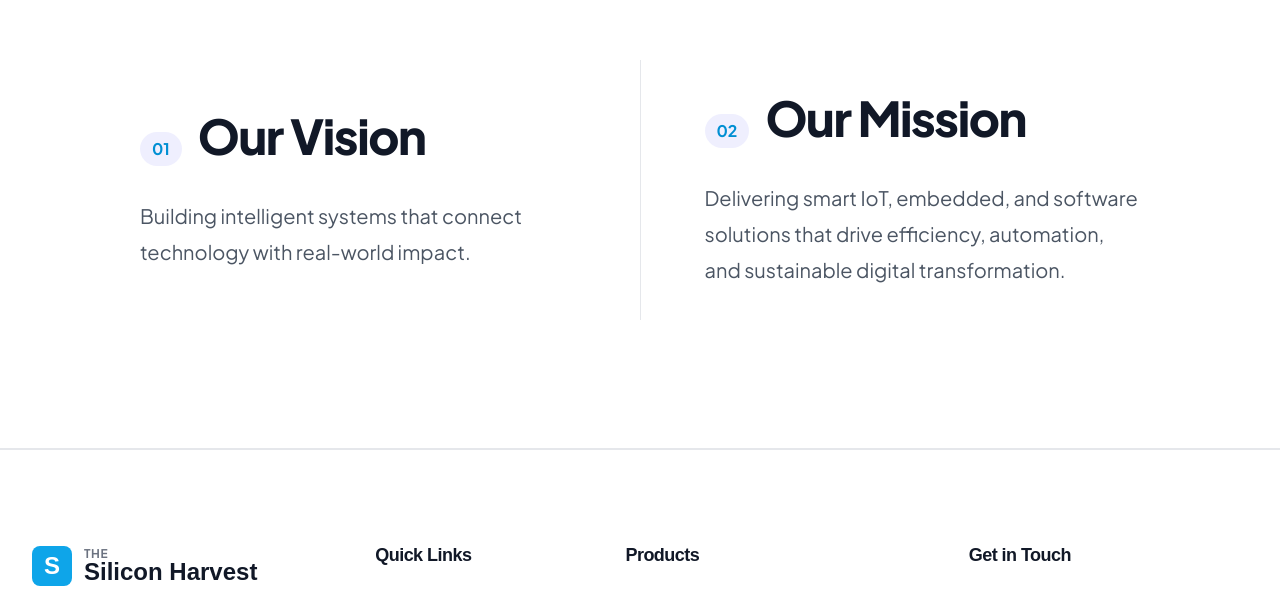
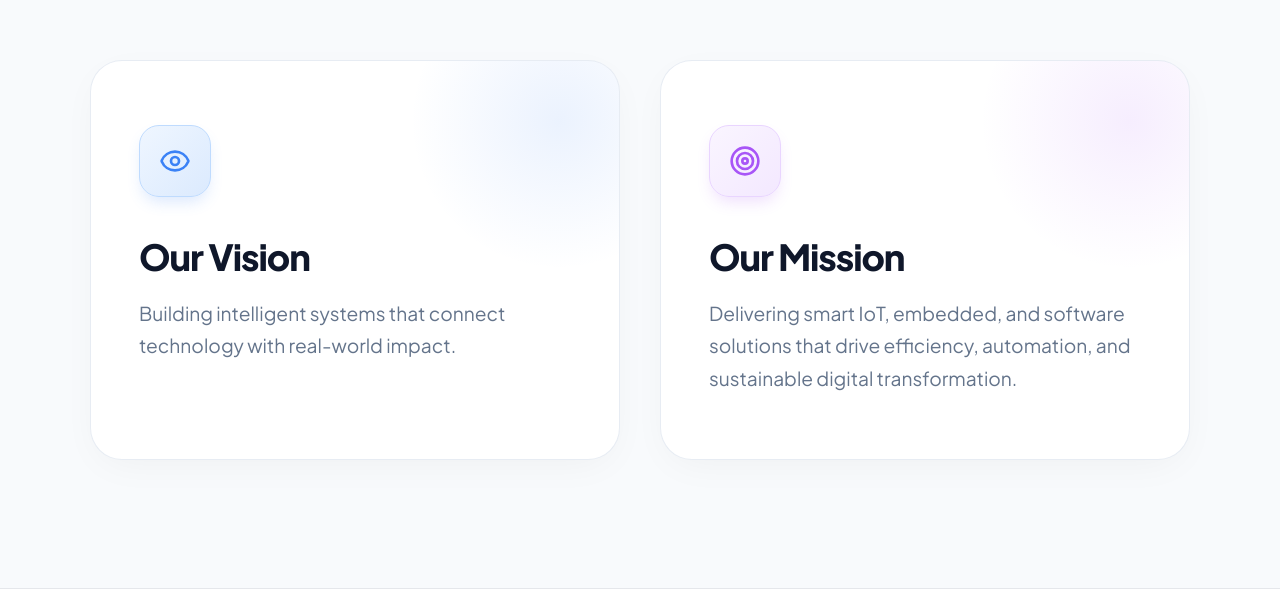
Before and after one commit to oscilink2-cyber/core-comp, a React (Vite) app: page /about in a window 1280 px wide. Shown: the part 1505-2100 px from the top of the page. Built offline with nearby package versions, Linux system fonts and the light colour scheme.

Commit message:
Redesign Vision and Mission to premium floating cards layout

```diff
--- a/src/components/VisionMission.css
+++ b/src/components/VisionMission.css
@@ -1,84 +1,131 @@
-.vm-section-light {
+.vm-premium-section {
   padding: 8rem 0;
-  background-color: #ffffff;
-  border-bottom: 1px solid var(--border-color);
+  background-color: #f8fafc;
+  position: relative;
+  overflow: hidden;
 }
 
-.vm-split-layout {
-  display: flex;
-  flex-direction: column;
-  gap: 4rem;
-  max-width: 1000px;
+.vm-premium-grid {
+  display: grid;
+  grid-template-columns: 1fr;
+  gap: 2.5rem;
+  max-width: 1100px;
   margin: 0 auto;
 }
 
 @media (min-width: 768px) {
-  .vm-split-layout {
-    flex-direction: row;
-    align-items: stretch;
-    gap: 0;
+  .vm-premium-grid {
+    grid-template-columns: repeat(2, 1fr);
   }
 }
 
-.vm-block {
-  flex: 1;
-  padding: 2rem;
+.vm-premium-card {
+  background: #ffffff;
+  border-radius: 2rem;
+  padding: 4rem 3rem;
+  position: relative;
+  overflow: hidden;
+  border: 1px solid rgba(226, 232, 240, 0.8);
+  box-shadow: 0 10px 40px -10px rgba(0, 0, 0, 0.05);
+  transition: transform 0.5s cubic-bezier(0.4, 0, 0.2, 1), box-shadow 0.5s cubic-bezier(0.4, 0, 0.2, 1);
   display: flex;
   flex-direction: column;
-  justify-content: center;
+  align-items: flex-start;
+  z-index: 1;
 }
 
-@media (min-width: 768px) {
-  .vision-block {
-    padding-right: 4rem;
-    padding-left: 0;
-  }
-  .mission-block {
-    padding-left: 4rem;
-    padding-right: 0;
-  }
+.vm-premium-card:hover {
+  transform: translateY(-8px);
+  box-shadow: 0 30px 60px -15px rgba(0, 0, 0, 0.1);
 }
 
-.vm-divider {
-  width: 100%;
-  height: 1px;
-  background-color: var(--border-color);
+.vm-card-bg-glow {
+  position: absolute;
+  top: 0;
+  right: 0;
+  width: 300px;
+  height: 300px;
+  background: radial-gradient(circle, rgba(59, 130, 246, 0.1) 0%, rgba(255,255,255,0) 70%);
+  transform: translate(30%, -30%);
+  border-radius: 50%;
+  z-index: -1;
+  transition: transform 0.7s ease;
 }
 
-@media (min-width: 768px) {
-  .vm-divider {
-    width: 1px;
-    height: auto;
-    background-color: var(--border-color);
-  }
+.vm-premium-card:hover .vm-card-bg-glow {
+  transform: translate(20%, -20%) scale(1.2);
 }
 
-.vm-block-header {
-  display: flex;
-  align-items: baseline;
-  gap: 1rem;
-  margin-bottom: 2rem;
+.vm-card-bg-glow-alt {
+  position: absolute;
+  top: 0;
+  right: 0;
+  width: 300px;
+  height: 300px;
+  background: radial-gradient(circle, rgba(168, 85, 247, 0.1) 0%, rgba(255,255,255,0) 70%);
+  transform: translate(30%, -30%);
+  border-radius: 50%;
+  z-index: -1;
+  transition: transform 0.7s ease;
 }
 
-.vm-label {
-  font-size: 1rem;
-  font-weight: 700;
-  color: var(--primary-color);
-  background: rgba(99, 102, 241, 0.1);
-  padding: 0.25rem 0.75rem;
-  border-radius: 20px;
+.vm-premium-card:hover .vm-card-bg-glow-alt {
+  transform: translate(20%, -20%) scale(1.2);
 }
 
-.vm-heading {
-  font-size: 3rem;
-  font-weight: 800;
-  color: #111827;
-  letter-spacing: -0.03em;
-  margin: 0;
+.vm-icon-container {
+  margin-bottom: 2.5rem;
 }
 
-.vm-text {
-  font-size: 1.25rem;
-  color: #4b5563;
-  line-height: 1.8;
+.vm-icon-inner {
+  width: 72px;
+  height: 72px;
+  border-radius: 1.25rem;
+  display: flex;
+  align-items: center;
+  justify-content: center;
+  transition: transform 0.4s cubic-bezier(0.34, 1.56, 0.64, 1);
 }
+
+.vm-premium-card:hover .vm-icon-inner {
+  transform: scale(1.1) rotate(-5deg);
+}
+
+.bg-blue {
+  background: linear-gradient(135deg, #eff6ff, #dbeafe);
+  border: 1px solid #bfdbfe;
+  box-shadow: 0 8px 16px -4px rgba(59, 130, 246, 0.2);
+}
+
+.text-blue {
+  color: #3b82f6;
+}
+
+.bg-purple {
+  background: linear-gradient(135deg, #faf5ff, #f3e8ff);
+  border: 1px solid #e9d5ff;
+  box-shadow: 0 8px 16px -4px rgba(168, 85, 247, 0.2);
+}
+
+.text-purple {
+  color: #a855f7;
+}
+
+.vm-lucide-icon {
+  width: 32px;
+  height: 32px;
+}
+
+.vm-card-title {
+  font-size: 2.25rem;
+  font-weight: 800;
+  color: #0f172a;
+  margin-bottom: 1.25rem;
+  letter-spacing: -0.03em;
+}
+
+.vm-card-text {
+  font-size: 1.2rem;
+  color: #64748b;
+  line-height: 1.7;
+}
--- a/src/components/VisionMission.tsx
+++ b/src/components/VisionMission.tsx
@@ -1,29 +1,36 @@
+import { Eye, Target } from 'lucide-react';
 import './VisionMission.css';
 
 const VisionMission = () => {
   return (
-    <section className="vm-section-light">
+    <section className="vm-premium-section">
       <div className="container">
-        <div className="vm-split-layout">
+        <div className="vm-premium-grid">
 
-          <div className="vm-block vision-block animate-fade-in">
-            <div className="vm-block-header">
-               <span className="vm-label">01</span>
-               <h3 className="vm-heading">Our Vision</h3>
+          {/* Vision Card */}
+          <div className="vm-premium-card vision-card animate-fade-in">
+            <div className="vm-card-bg-glow"></div>
+            <div className="vm-icon-container">
+              <div className="vm-icon-inner bg-blue">
+                <Eye className="vm-lucide-icon text-blue" />
+              </div>
             </div>
-            <p className="vm-text">
+            <h3 className="vm-card-title">Our Vision</h3>
+            <p className="vm-card-text">
               Building intelligent systems that connect technology with real-world impact.
             </p>
           </div>
 
-          <div className="vm-divider"></div>
-
-          <div className="vm-block mission-block animate-fade-in delay-100">
-            <div className="vm-block-header">
-               <span className="vm-label">02</span>
-               <h3 className="vm-heading">Our Mission</h3>
+          {/* Mission Card */}
+          <div className="vm-premium-card mission-card animate-fade-in delay-100">
+            <div className="vm-card-bg-glow-alt"></div>
+            <div className="vm-icon-container">
+              <div className="vm-icon-inner bg-purple">
+                <Target className="vm-lucide-icon text-purple" />
+              </div>
             </div>
-            <p className="vm-text">
+            <h3 className="vm-card-title">Our Mission</h3>
+            <p className="vm-card-text">
               Delivering smart IoT, embedded, and software solutions that drive efficiency, automation, and sustainable digital transformation.
             </p>
           </div>
```
